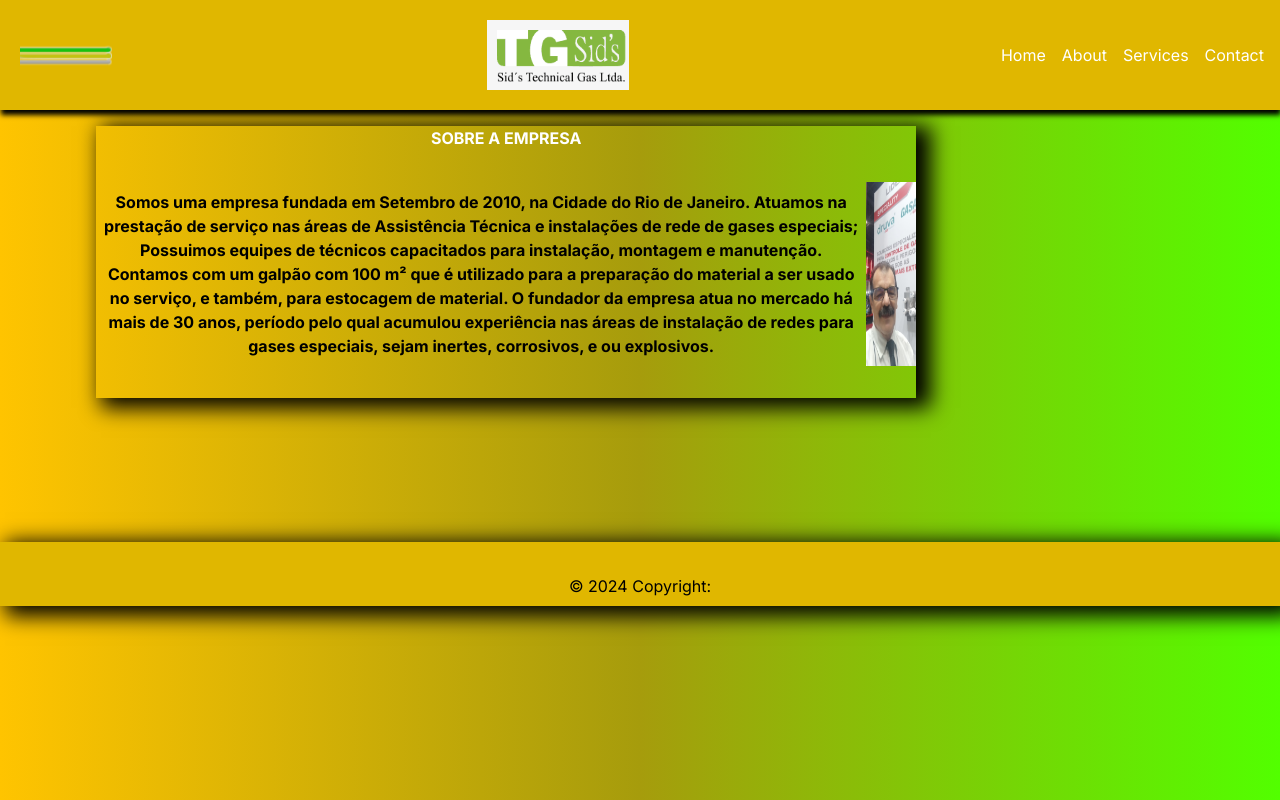
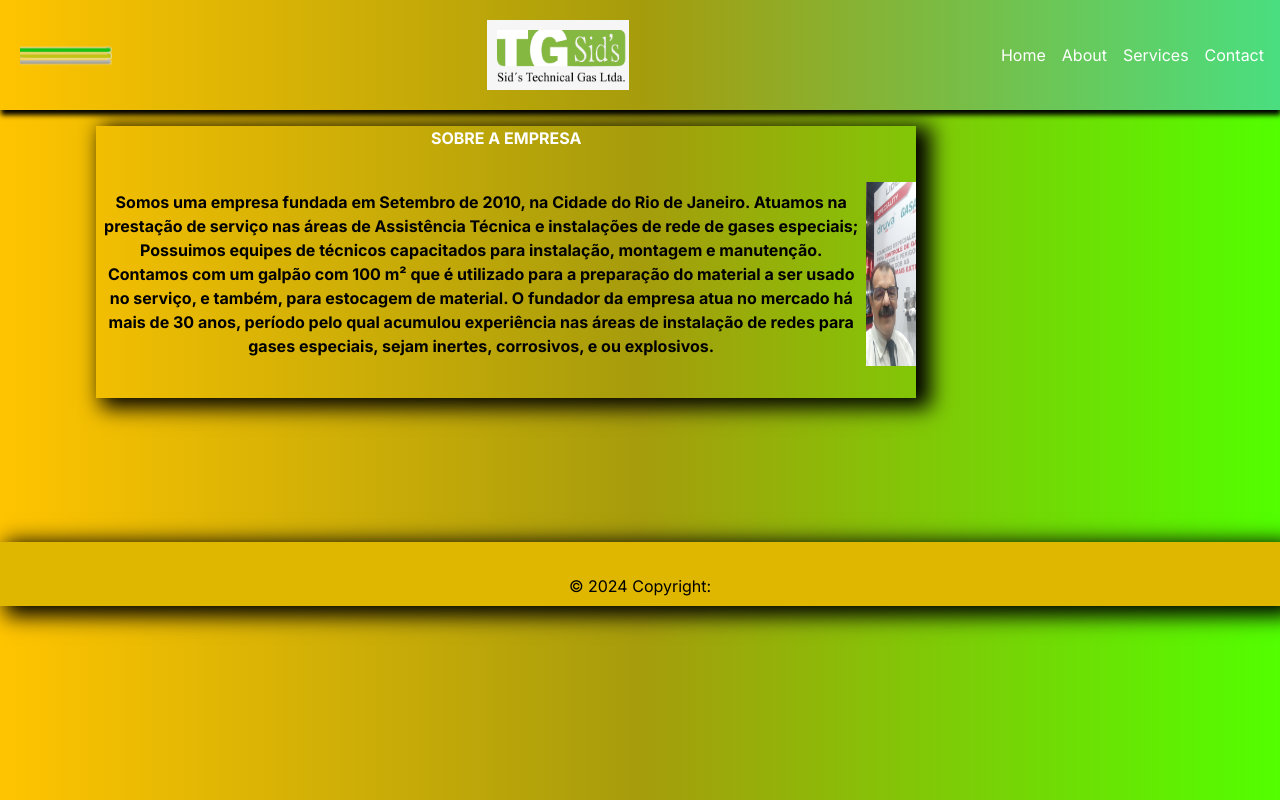
Before and after one commit to AllanOSilva/tsgids-next, a Next.js app: page / in a window 1280 px wide. Built offline with nearby package versions, Linux system fonts and the light colour scheme.

Commit message:
consertando cores

```diff
--- a/src/components/navbar.tsx
+++ b/src/components/navbar.tsx
@@ -4,7 +4,7 @@ import Logo from "./ui/logo"
 export default function Navbar(){
     return(
         <>
-        <nav className="bg-[#e0b700] shadow-3xl p-4 sticky top-0">
+        <nav  className="bg-gradient-to-r from-golden via-semigolden to-green-400 to-green-500) shadow-3xl p-4 sticky top-0">
             <div className="container mx-auto flex justify-between items-center">
                 <Cano1 />
                 <Logo />
```
